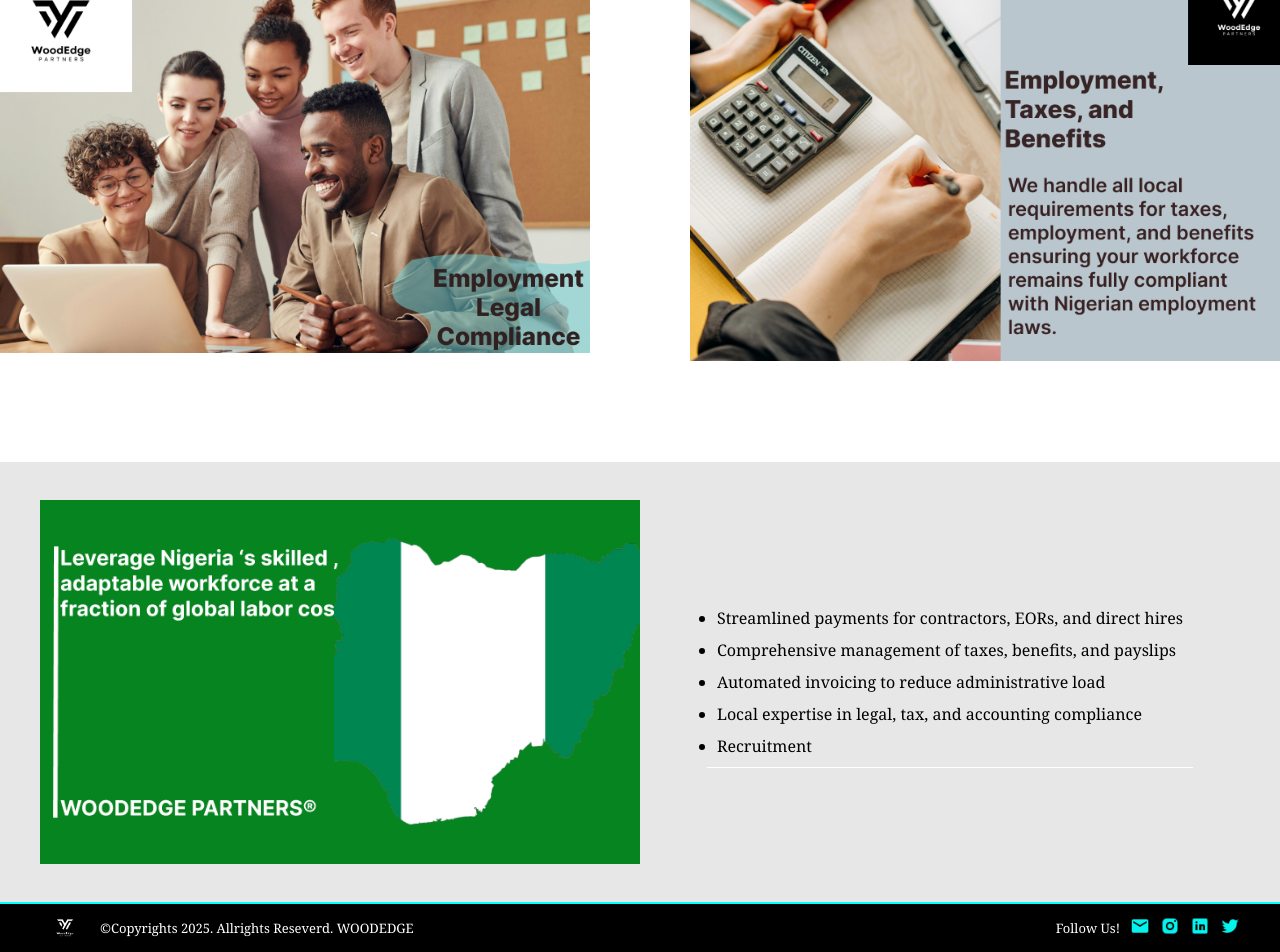
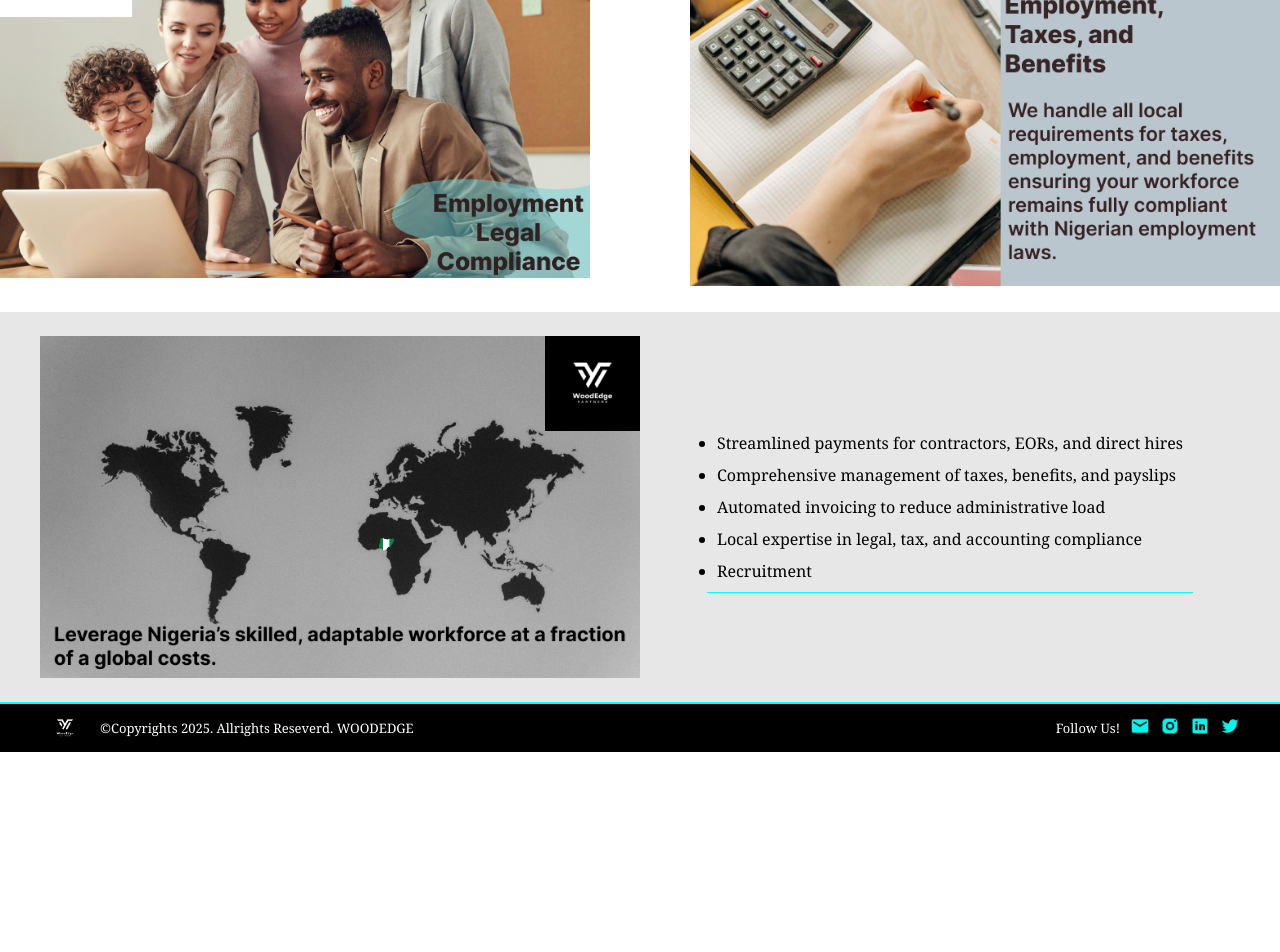
Before and after one commit to kingstech5566/woodedge, a React (Create React App) app: page / in a window 1280 px wide. Shown: the part 1316-2268 px from the top of the page. After the commit the page ends 2068 px from the top, so only its background shows below. Built offline with nearby package versions, Linux system fonts and the light colour scheme.

Commit message:
new files

```diff
--- a/src/app.css
+++ b/src/app.css
@@ -262,7 +262,7 @@
 
 .main .home .image img{
     width: 600px;
-    height: 600px;
+    height: 450px;
     object-fit: contain;
 }
 
@@ -279,11 +279,11 @@
 }
 
 .main .home .div .maps{
-    width: 50%;
+    width: fit-content;
 }
 .main .home .div .maps img{
     width: 600px;
-    height: 400px;
+    height: 350px;
     object-fit: contain;
 }
 
@@ -304,7 +304,7 @@
     align-items: flex-start;
     color: black;
     gap: 10px;
-    border-bottom: 1px solid white;
+    border-bottom: 1px solid cyan;
 }
 
 .main .about{
@@ -496,7 +496,6 @@
     width: fit-content;
     align-self: center;
     font-size: 50px;
-    font-weight: 500;
 }
 
 .main .price .price-header img{
--- a/src/mobile.css
+++ b/src/mobile.css
@@ -186,6 +186,11 @@
         width: 100%;
         font-size: 48px;
         font-weight: bold;
+    }
+
+    .main .about .one h1{
+        align-self: center;
+        text-align: center;
     }
 
     .main .about .two{
```
Also changed, not shown: src/components/images/map.png.
